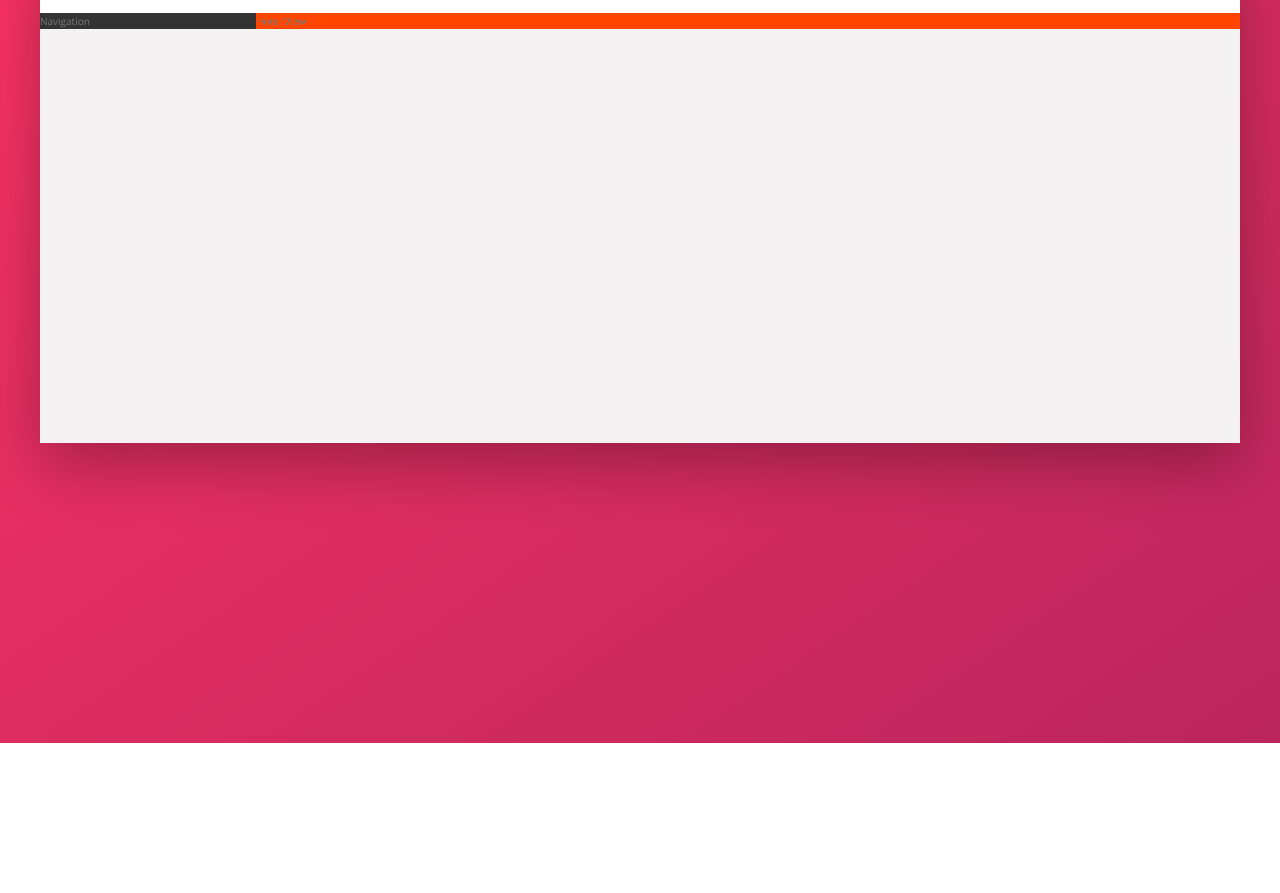
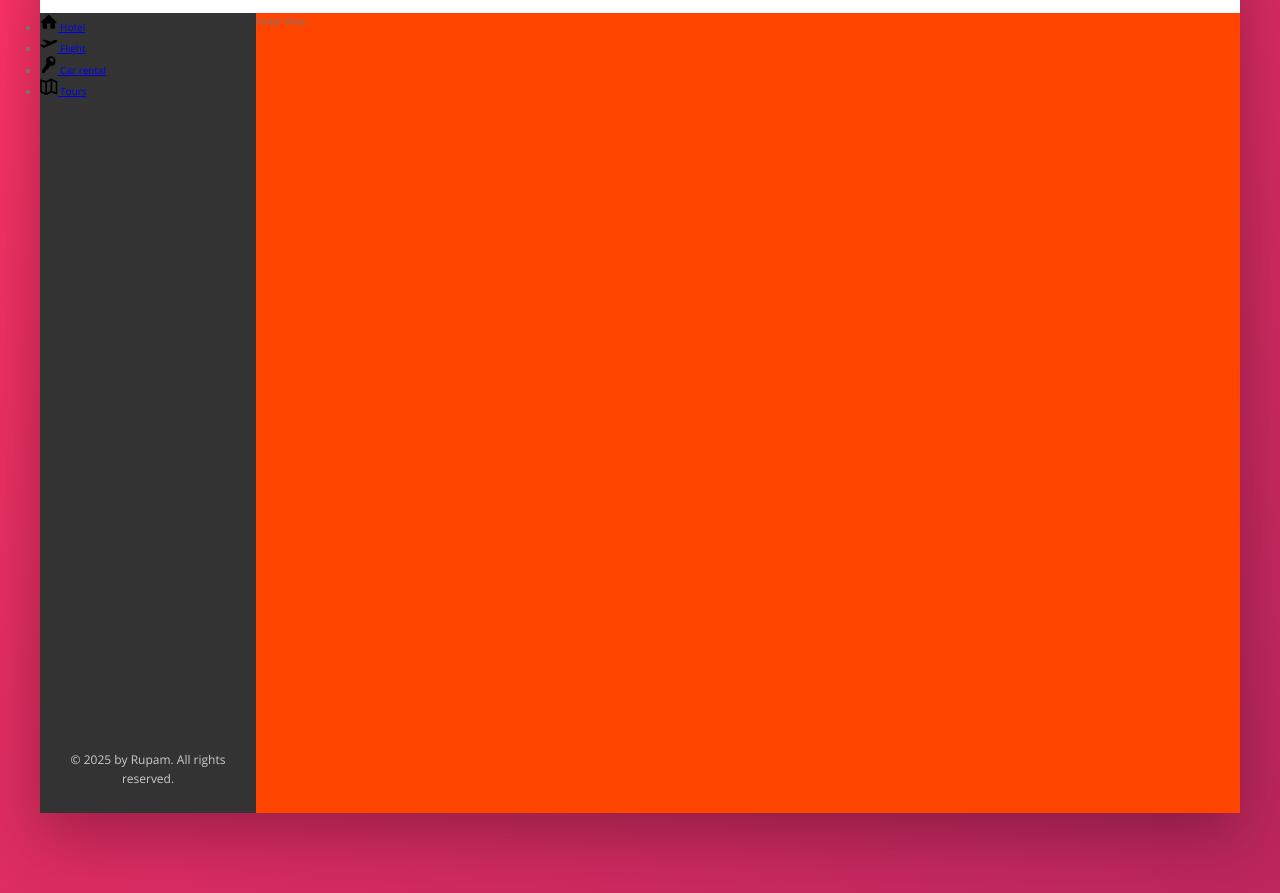
Before and after one commit to rupamsutar/Trillo, a website: page index.html in a window 1280 px wide. Shown: the part 137-1030 px from the top of the page. Before the commit the page ends 880 px from the top, so only its background shows below. Drawn offline with nearby package versions, Linux system fonts and the light colour scheme.

Commit message:
Building the navigation Part 1

```diff
--- a/index.html
+++ b/index.html
@@ -45,8 +45,47 @@
             </header>
             <div class="content">
                 <nav class="sidebar">
-                    Navigation
+                    <ul class="side-nav">
+                        <li class="side-nav__item">
+                            <a href="#" class="side-nav__link">
+                                <svg class="side-nav__icon">
+                                    <use xlink:href="img/sprite.svg#icon-home"></use>
+                                </svg>
+                                <span>Hotel</span>
+                            </a>
+                        </li>
+                        <li class="side-nav__item">
+                            <a href="#" class="side-nav__link">
+                                <svg class="side-nav__icon">
+                                    <use xlink:href="img/sprite.svg#icon-aircraft-take-off"></use>
+                                </svg>
+                                <span>Flight</span>
+                            </a>
+                        </li>
+                        <li class="side-nav__item">
+                            <a href="#" class="side-nav__link">
+                                <svg class="side-nav__icon">
+                                    <use xlink:href="img/sprite.svg#icon-key"></use>
+                                </svg>
+                                <span>Car rental</span>
+                            </a>
+                        </li>
+                        <li class="side-nav__item">
+                            <a href="#" class="side-nav__link">
+                                <svg class="side-nav__icon">
+                                    <use xlink:href="img/sprite.svg#icon-map"></use>
+                                </svg>
+                                <span>Tours</span>
+                            </a>
+                        </li>
+                    </ul>
+
+                    <div class="legal">
+                        &copy; 2025 by Rupam. All rights reserved.
+                    </div>
                 </nav>
+
+
                 <main class="hotel-view">
                     Hotel View
                 </main>
--- a/sass/_components.scss
+++ b/sass/_components.scss
@@ -113,17 +113,35 @@
         align-items: center;
     }
 
-    &__user {
-
-    }
-
-    &__user-name {
-
-    }
-
     &__user-photo {
         height: 3.75rem;
         border-radius: 50%;
         margin-right: 1rem;
     }
 }
+
+///////////////////////////////////////////////////////////////////////////////////////////
+// USER NAVIGATION
+
+.side-nav {
+    &__item {
+
+    }
+
+    &__link {
+
+    }
+
+    &__icon {
+        width: 1.75rem;
+        height: 1.75rem;
+    }
+}
+
+
+.legal {
+    font-size: 1.2rem;
+    color: var(--grey-light-4);
+    text-align: center;
+    padding: 2.5rem;
+}
--- a/sass/_layout.scss
+++ b/sass/_layout.scss
@@ -25,10 +25,17 @@
 .sidebar {
     background-color: var(--grey-dark-1);
     flex: 0 0 18%;
+
+    display: flex;
+    flex-direction: column;
+    justify-content: space-between;
 }
 
 .hotel-view {
     // background-color: #fff;
+
     background-color: orangered;
+    height: 80rem;
+
     flex: 1;
 }
```
Also changed, not shown: css/style.css, 1 other file.
